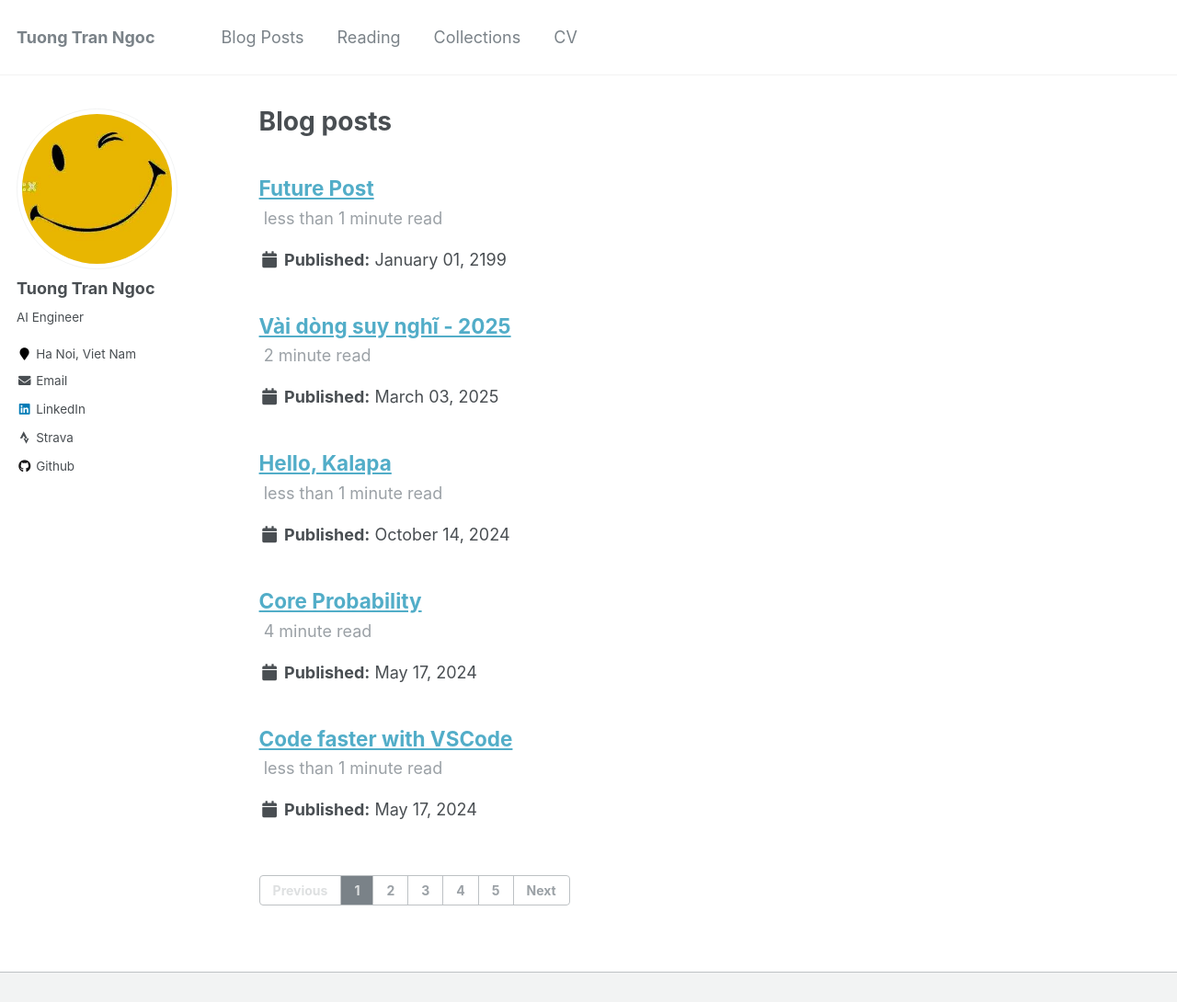
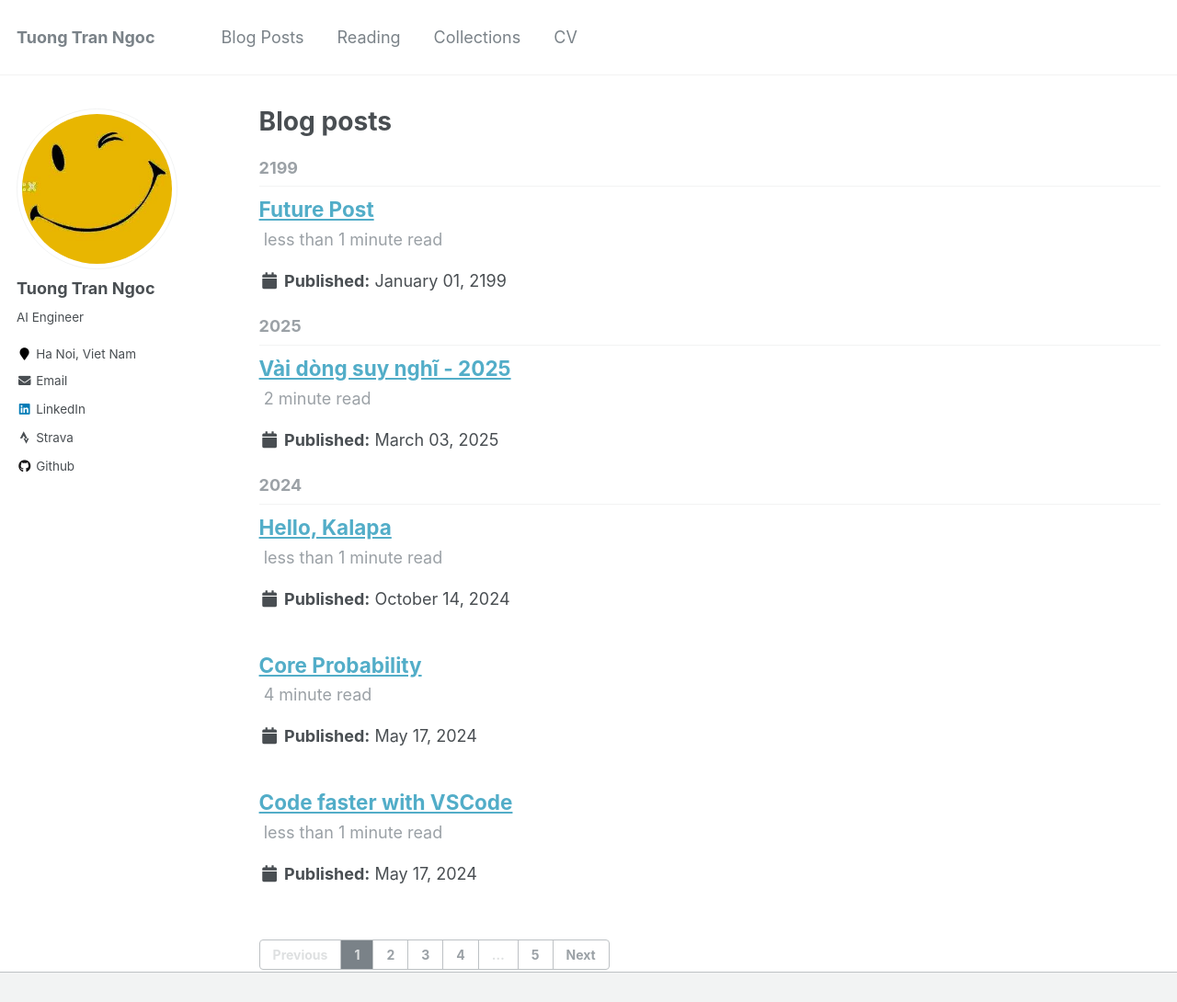
Before and after one commit to tuongtranngoc/tuongtranngoc.github.io, a Jekyll site: the page built from blog/index.html, in a window 1280 px wide and 1249 px high, cut to the strip 0-1090 px from the top of the window. Shown: the whole strip at 92% size. Built offline with Jekyll 4.4.1, drawn with Linux system fonts in a browser that asks for light colours; the list of posts is cut into pages by our own code.

Commit message:
reverse commit: fix bug posts are lost

```diff
--- a/_config.yml
+++ b/_config.yml
@@ -232,26 +232,21 @@ sass:
 
 # Outputting
 permalink: /:categories/:title/
+paginate: 5 # amount of posts to show
+paginate_path: /blog/page:num/
 timezone: America/Los_Angeles # http://en.wikipedia.org/wiki/List_of_tz_database_time_zones
-
-pagination:
-  enabled: true
-  per_page: 5
-  limit: 0
-  sort_field: 'date'
-  sort_reverse: true
-  debug: true
 
 
 # Plugins
 plugins:
-  - jekyll-paginate-v2
+  - jekyll-paginate
   - jekyll-sitemap
   - jekyll-gist
   - jekyll-feed
   - jekyll-redirect-from
 # mimic GitHub Pages with --safe
 whitelist:
+  - jekyll-paginate
   - jekyll-sitemap
   - jekyll-gist
   - jekyll-feed
--- a/_includes/paginator.html
+++ b/_includes/paginator.html
@@ -1,22 +1,54 @@
+{% assign base_path = site.baseurl %}
 {% if paginator.total_pages > 1 %}
 <nav class="pagination">
   <ul>
+    {% comment %} Link for previous page {% endcomment %}
     {% if paginator.previous_page %}
-      <li><a href="{{ paginator.previous_page_path | prepend: site.baseurl }}">{{ site.data.ui-text[site.locale].pagination_previous | default: "Previous" }}</a></li>
+      <li><a href="{{ paginator.previous_page_path | prepend: base_path }}">{{ site.data.ui-text[site.locale].pagination_previous | default: "Previous" }}</a></li>
     {% else %}
       <li><a href="#" class="disabled"><span aria-hidden="true">{{ site.data.ui-text[site.locale].pagination_previous | default: "Previous" }}</span></a></li>
     {% endif %}
 
-    {% for page in (1..paginator.total_pages) %}
-      {% if page == paginator.page %}
-        <li><a href="#" class="disabled current">{{ page }}</a></li>
+    {% comment %} First page {% endcomment %}
+    {% if paginator.page == 1 %}
+      <li><a href="#" class="disabled current">1</a></li>
+    {% else %}
+      <li><a href="{{ '/blog/' | prepend: base_path }}">1</a></li>
+    {% endif %}
+
+    {% assign page_start = 2 %}
+    {% if paginator.page > 4 %}
+      {% assign page_start = paginator.page | minus: 2 %}
+      <li><a href="#" class="disabled">&hellip;</a></li>
+    {% endif %}
+
+    {% assign page_end = paginator.total_pages | minus: 1 %}
+    {% assign pages_to_end = paginator.total_pages | minus: paginator.page %}
+    {% if pages_to_end > 4 %}
+      {% assign page_end = paginator.page | plus: 2 %}
+    {% endif %}
+
+    {% for index in (page_start..page_end) %}
+      {% if index == paginator.page %}
+        <li><a href="{{ site.paginate_path | prepend: base_path | replace: ':num', index }}" class="disabled current">{{ index }}</a></li>
       {% else %}
-        <li><a href="{{ paginator.page_path | replace: ':num', page | prepend: site.baseurl }}">{{ page }}</a></li>
+        <li><a href="{{ site.paginate_path | prepend: base_path | replace: ':num', index }}">{{ index }}</a></li>
       {% endif %}
     {% endfor %}
 
+    {% if pages_to_end > 3 %}
+      <li><a href="#" class="disabled">&hellip;</a></li>
+    {% endif %}
+
+    {% if paginator.page == paginator.total_pages %}
+      <li><a href="#" class="disabled current">{{ paginator.page }}</a></li>
+    {% else %}
+      <li><a href="{{ site.paginate_path | prepend: base_path | replace: ':num', paginator.total_pages }}">{{ paginator.total_pages }}</a></li>
+    {% endif %}
+
+    {% comment %} Link next page {% endcomment %}
     {% if paginator.next_page %}
-      <li><a href="{{ paginator.next_page_path | prepend: site.baseurl }}">{{ site.data.ui-text[site.locale].pagination_next | default: "Next" }}</a></li>
+      <li><a href="{{ paginator.next_page_path | prepend: base_path }}">{{ site.data.ui-text[site.locale].pagination_next | default: "Next" }}</a></li>
     {% else %}
       <li><a href="#" class="disabled"><span aria-hidden="true">{{ site.data.ui-text[site.locale].pagination_next | default: "Next" }}</span></a></li>
     {% endif %}
--- a/blog/index.html
+++ b/blog/index.html
@@ -2,13 +2,16 @@
 layout: archive
 title: "Blog posts"
 author_profile: true
-pagination:
-  enabled: true
-  collection: posts
-  permalink: /blog/page:num/
 ---
 
+{% include base_path %}
+{% capture written_blog %}'None'{% endcapture %}
 {% for post in paginator.posts %}
+  {% capture blog %}{{ post.date | date: '%Y' }}{% endcapture %}
+  {% if blog != written_blog %}
+    <h2 id="{{ blog | slugify }}" class="archive__subtitle">{{ blog }}</h2>
+    {% capture written_blog %}{{ blog }}{% endcapture %}
+  {% endif %}
   {% include archive-single.html %}
 {% endfor %}
 
```
Also changed, not shown: Gemfile (+2 -6 lines), _pages/collections.html (+10 -7 lines), Gemfile.lock.
